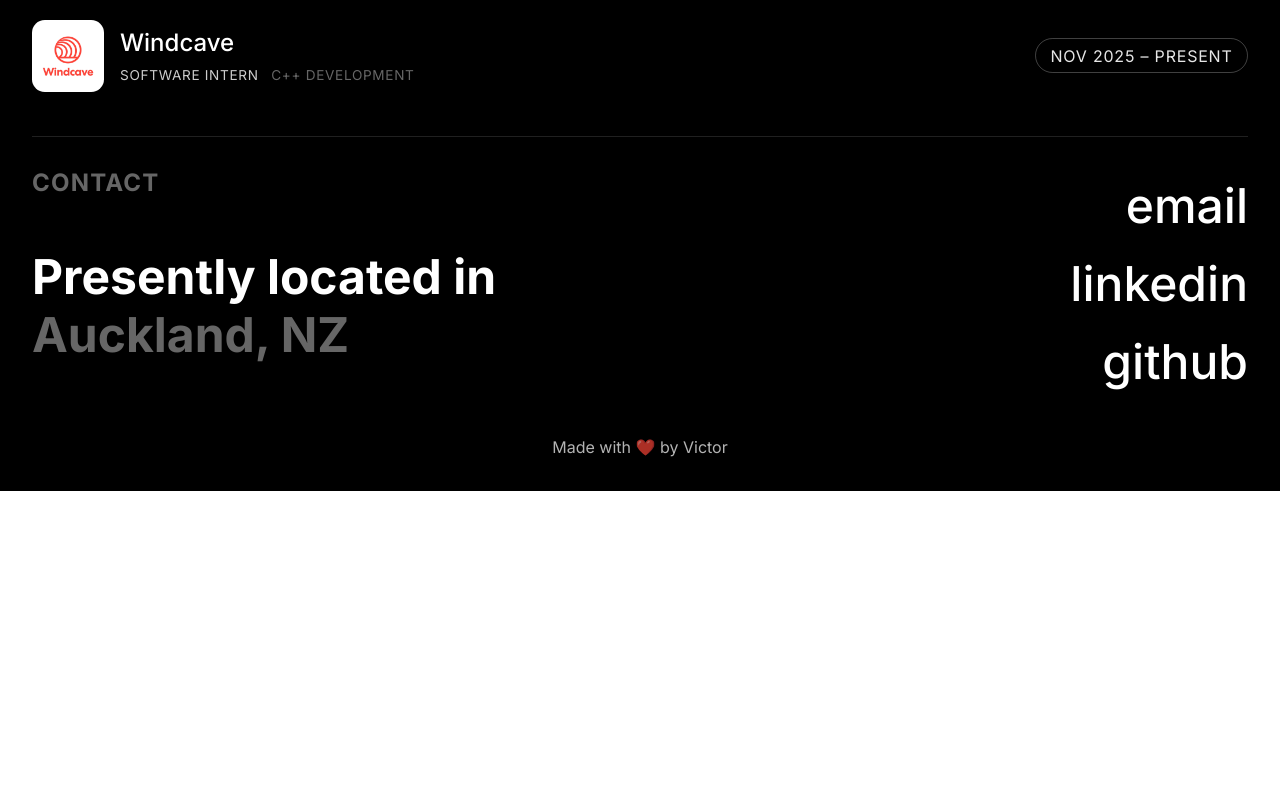
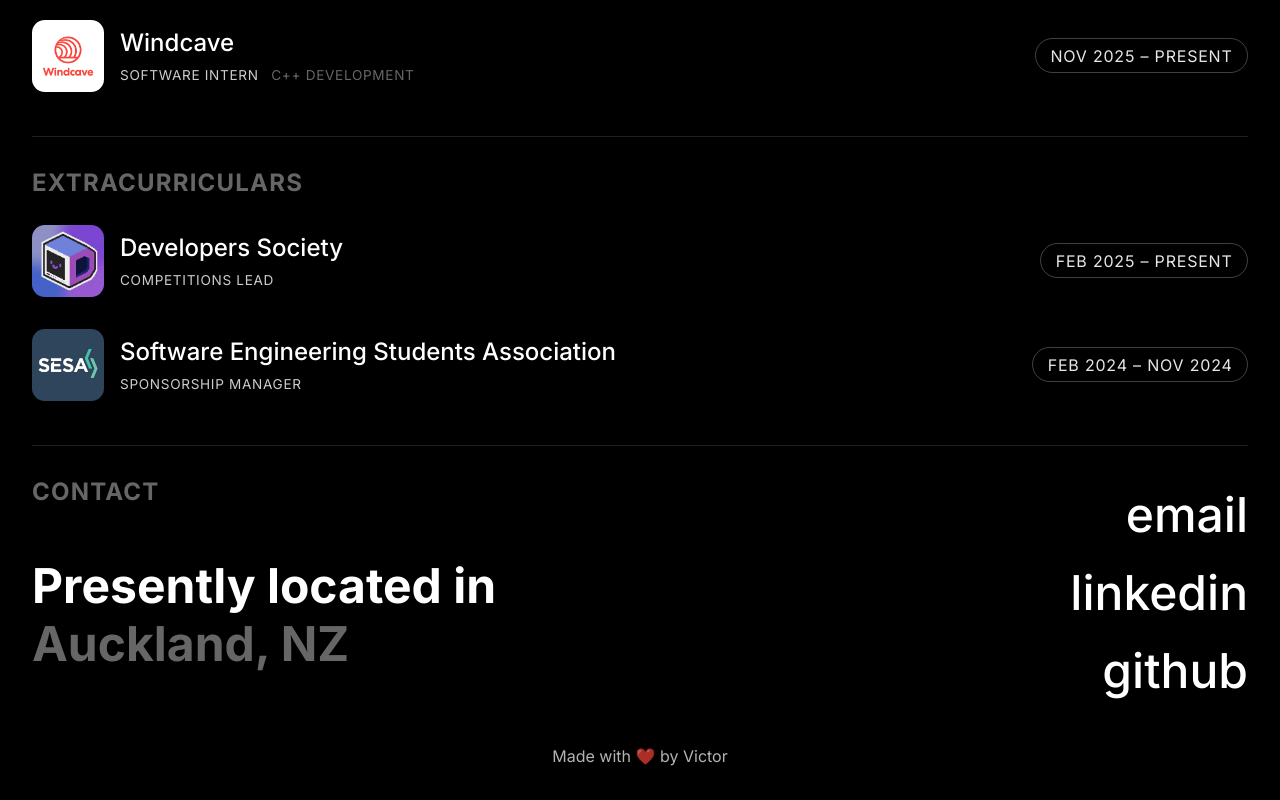
Before and after one commit to vqiu25/portfolio, a React (Vite) app: page / in a window 1280 px wide. Shown: the part 2062-2862 px from the top of the page. Before the commit the page ends 2553 px from the top, so only its background shows below. Built offline with nearby package versions, Linux system fonts and the light colour scheme.

Commit message:
✨ add extracurriculars

```diff
--- a/src/App.tsx
+++ b/src/App.tsx
@@ -10,6 +10,7 @@ import Contact from "./components/app/contact/Contact";
 import Line from "./components/utility/line/Line";
 import Footer from "./components/app/footer/Footer";
 import Education from "./components/app/education/Education";
+import Extracurriculars from "./components/app/extracurriculars/Extracurriculars";
 
 function App() {
   return (
@@ -32,6 +33,8 @@ function App() {
         <Line />
         <Experience />
         <Line />
+        <Extracurriculars />
+        <Line />
         <Contact />
         <Footer />
       </div>
--- /dev/null
+++ b/src/components/app/extracurriculars/Extracurriculars.tsx
@@ -0,0 +1,26 @@
+import ExperienceCard from "../../utility/experience-card/ExperienceCard";
+import Heading from "../../utility/heading/Heading";
+
+export default function Extracurriculars() {
+  return (
+    <div>
+      <Heading>Extracurriculars</Heading>
+      <ExperienceCard
+        imagePath="src/assets/devs.jpeg"
+        companyName="Developers Society"
+        roleName="Competitions Lead"
+        description=""
+        startDate="Feb 2025"
+        endDate="Present"
+      />
+      <ExperienceCard
+        imagePath="src/assets/sesa.jpeg"
+        companyName="Software Engineering Students Association"
+        roleName="Sponsorship Manager"
+        description=""
+        startDate="Feb 2024"
+        endDate="Nov 2024"
+      />
+    </div>
+  );
+}
```
Also changed, not shown: src/assets/devs.jpeg (added), src/assets/sesa.jpeg (added).
